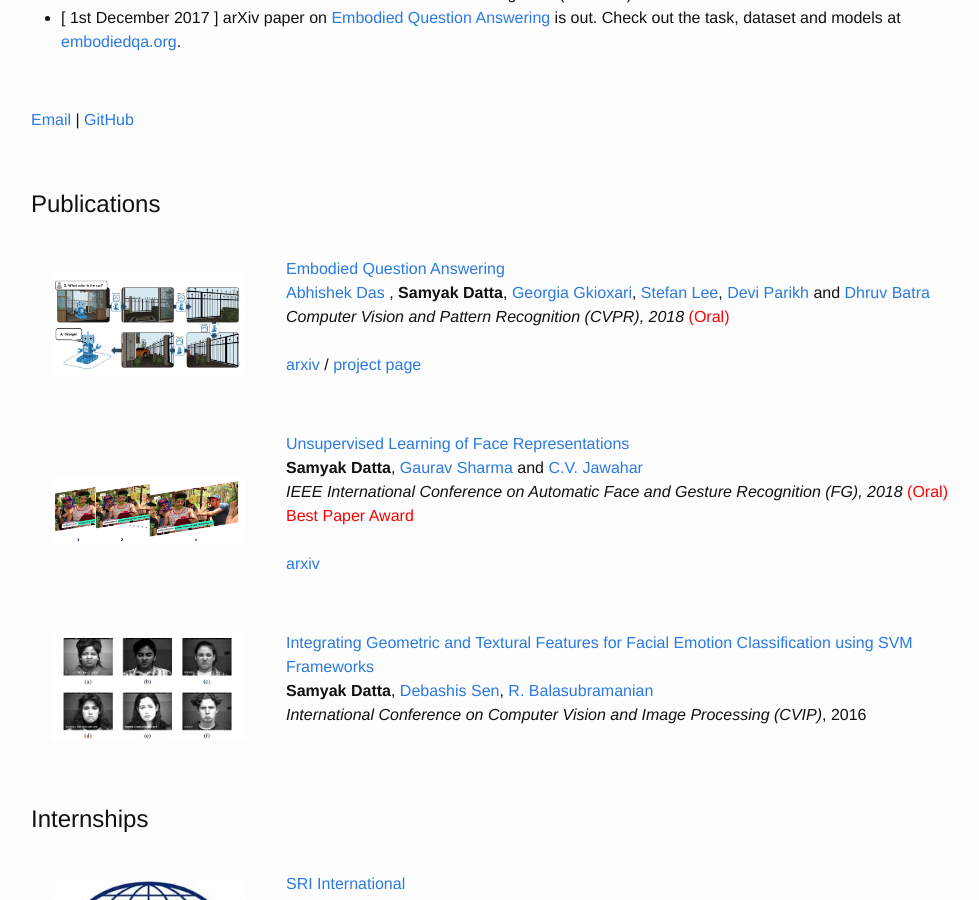
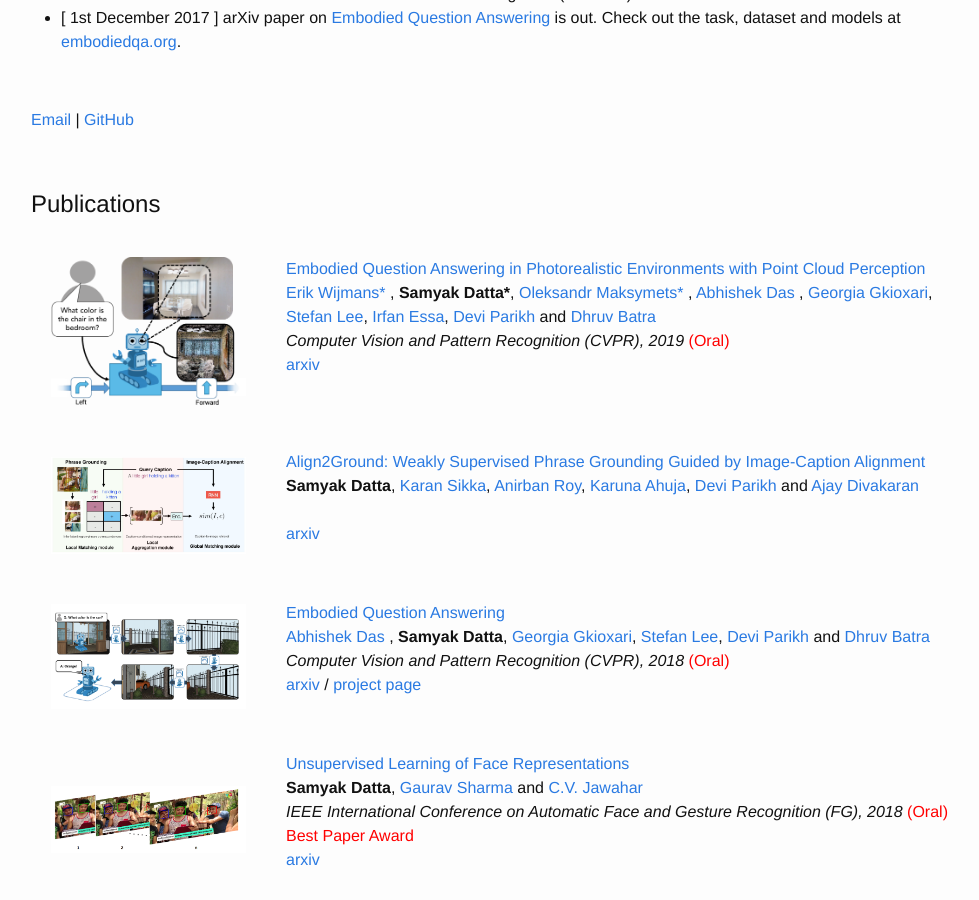
Before and after one commit to VirajBagal/VirajBagal.github.io, a Jekyll site: the page built from index.md, in a window 1280 px wide and 900 px high, scrolled down 744 px. Shown: the whole window, without its empty margins (139-1118 px from the left). Built offline with Jekyll 4.4.1, drawn with Linux system fonts in a browser that asks for light colours.

Commit message:
Update publications

```diff
--- a/index.md
+++ b/index.md
@@ -59,7 +59,51 @@ IEEE International Conference on Automatic Face and Gesture Recognition (FG 2018
 
 	<tbody>
 		<tr>
-			<td width="25%"><img src="/image/eqa-teaser.png" alt="EmbodiedQA" width="250" style="border-style: none"></td>
+			<td width="25%"><img src="/image/eqa-mp3d-teaser.png" alt="EmbodiedQA" width="250" style="border-style: none"></td>
+			<td width="75%" valign="top">
+				<p>
+					<a href="https://arxiv.org/pdf/1904.03461.pdf">Embodied Question Answering in Photorealistic Environments with Point Cloud Perception</a> <br>
+
+					<a href="https://wijmans.xyz"> Erik Wijmans* </a>,
+					<strong>Samyak Datta*</strong>,
+					<a href="https://research.fb.com/people/maksymets-oleksandr/">Oleksandr Maksymets* </a>,
+					<a href="https://abhishekdas.com/"> Abhishek Das </a>,
+					<a href="https://gkioxari.github.io/">Georgia Gkioxari</a>,
+					<a href="https://www.cc.gatech.edu/~slee3191/">Stefan Lee</a>,
+					<a href="http://prof.irfanessa.com">Irfan Essa</a>,
+					<a href="https://www.cc.gatech.edu/~parikh/">Devi Parikh</a> and
+					<a href="https://www.cc.gatech.edu/~dbatra/">Dhruv Batra</a><br>
+					<em>Computer Vision and Pattern Recognition (CVPR), 2019 </em><span style="color:red;">(Oral)</span>
+					<br>
+
+					<a href="https://arxiv.org/abs/1904.03461">arxiv</a>
+				</p>
+			</td>
+
+		</tr>
+
+		<tr>
+			<td width="25%"><img src="/image/wsmm-teaser.jpg" alt="Align2Ground" width="250" style="border-style: none"></td>
+			<td width="75%" valign="top">
+				<p>
+					<a href="https://arxiv.org/pdf/1903.11649.pdf">Align2Ground: Weakly Supervised Phrase Grounding Guided by Image-Caption Alignment</a> <br>
+
+					<strong>Samyak Datta</strong>,
+					<a href="https://ksikka.com">Karan Sikka</a>,
+					<a href="https://www.linkedin.com/in/anirbanroylinkedin/">Anirban Roy</a>,
+					<a href="https://www.linkedin.com/in/karuna1991/">Karuna Ahuja</a>,
+					<a href="https://www.cc.gatech.edu/~parikh/">Devi Parikh</a> and
+					<a href="https://www.sri.com/about/people/ajay-divakaran">Ajay Divakaran</a>
+					<br><br>
+
+					<a href="https://arxiv.org/abs/1903.11649">arxiv</a>
+				</p>
+			</td>
+
+		</tr>
+
+		<tr>
+			<td width="25%"><img src="/image/eqa-teaser.png" alt="EmbodiedQA" width="350" style="border-style: none"></td>
 			<td width="75%" valign="top">
 				<p>
 					<a href="https://arxiv.org/pdf/1711.11543.pdf">Embodied Question Answering</a> <br>
@@ -70,7 +114,7 @@ IEEE International Conference on Automatic Face and Gesture Recognition (FG 2018
 					<a href="https://www.cc.gatech.edu/~parikh/">Devi Parikh</a> and
 					<a href="https://www.cc.gatech.edu/~dbatra/">Dhruv Batra</a><br>
 					<em>Computer Vision and Pattern Recognition (CVPR), 2018 </em><span style="color:red;">(Oral)</span>
-					<br><br>
+					<br>
 
 					<a href="https://arxiv.org/abs/1711.11543">arxiv</a> / <a href="https://embodiedqa.org">project page</a>
 				</p>
@@ -108,7 +152,7 @@ IEEE International Conference on Automatic Face and Gesture Recognition (FG 2018
 				<em>IEEE International Conference on Automatic Face and Gesture Recognition (FG), 2018</em>
 				<span style="color:red;">(Oral)</span><br>
 				<span style="color:red;">Best Paper Award</span>
-				<br><br>
+				<br>
 
 				<a href="https://arxiv.org/abs/1803.01260">arxiv</a>
 				</p>
```
Also changed, not shown: image/eqa-mp3d-teaser.png (added), image/wsmm-teaser.jpg (added).
